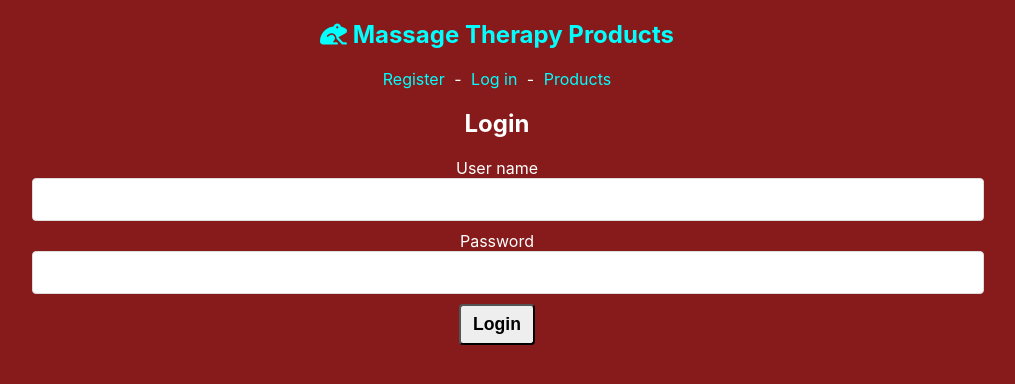
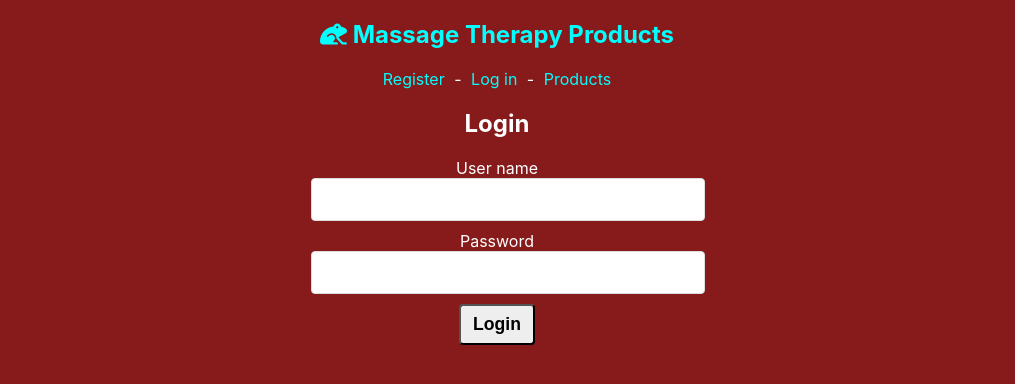
Before and after one commit to Andacanaver/massage-products-client, a React (Create React App) app: page /login in a window 1280 px wide. Shown: the top 384 px of the page, without its empty margins (143-1158 px from the left). Built offline with nearby package versions, Linux system fonts and the light colour scheme; no server answers.

Commit message:
style login and register pages

```diff
--- a/src/Utils/Utils.css
+++ b/src/Utils/Utils.css
@@ -34,7 +34,7 @@
 }
 
 .Required {
-    color: #CA1551;
+    color: #fff;
     font-family: Arial;
     font-weight: bold;
 }
--- a/src/components/LoginForm/LoginForm.css
+++ b/src/components/LoginForm/LoginForm.css
@@ -6,3 +6,14 @@
     margin: 0 auto;
     text-align: center;
 }
+@media screen and (min-width: 768px) {
+    .LoginPage form {
+        width: 50%;
+    }
+}
+
+@media screen and (min-width: 1024px) {
+    .LoginPage form {
+        width: 30%;
+    }
+}
--- a/src/components/RegistrationForm/RegistrationForm.css
+++ b/src/components/RegistrationForm/RegistrationForm.css
@@ -4,7 +4,8 @@
     flex-direction: column;
     margin: 20px auto;
     padding-left: 0;
-
+    justify-content: center;
+    align-items: center;
 }
 .RegistrationPage h2 {
     text-align: center;
```
